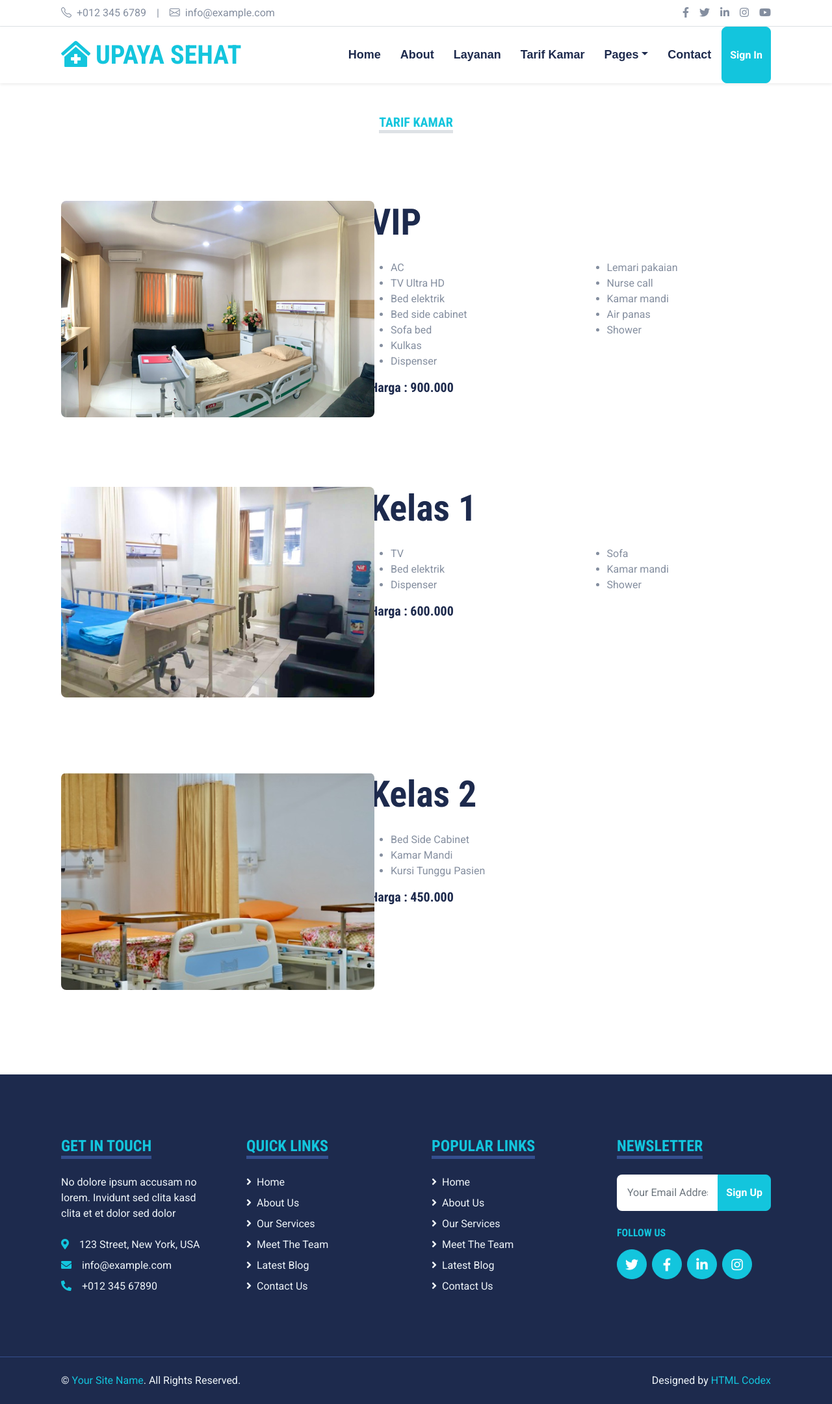
After one commit to Ridwan690/rs_upaya_sehat, a Laravel app: page /kamar in a window 1280 px wide. The commit adds this page. Shown: the whole page at 65% size. Run offline with Laravel 10, Linux system fonts and the light colour scheme; some libraries are stand-ins or nearby versions.

Commit message:
tambahan view

```diff
--- a/resources/views/index.blade.php
+++ b/resources/views/index.blade.php
@@ -74,8 +74,8 @@
     <div class="container-fluid py-5">
         <div class="container">
             <div class="text-center mx-auto mb-5" style="max-width: 500px;">
-                <h5 class="d-inline-block text-primary text-uppercase border-bottom border-5">Services</h5>
-                <h1 class="display-4">Excellent Medical Services</h1>
+                <h5 class="d-inline-block text-primary text-uppercase border-bottom border-5">Layanan</h5>
+                <h1 class="display-4">Layanan Medik Terbaik Kami</h1>
             </div>
             <div class="row g-5">
                 <div class="col-lg-4 col-md-6">
--- /dev/null
+++ b/resources/views/kamar.blade.php
@@ -0,0 +1,104 @@
+@extends('layouts.master')
+
+@section('content')
+<div class="container-fluid py-5">
+	<div class="container">
+        <div class="text-center mx-auto mb-5" style="max-width: 500px;">
+            <h5 class="d-inline-block text-primary text-uppercase border-bottom border-5">Tarif Kamar</h5>
+        </div>
+		<div class="row gx-5 py-5">
+			<div class="col-lg-5 mb-5 mb-lg-0" style="min-height: 320px;">
+				<div class="img-fluid position-relative">
+					<img class="position-absolute rounded" src="img/Kamar3.png" style="object-fit: cover;">
+				</div>
+			</div>
+			<div class="col-lg-7">
+				<div class="mb-4">
+					<h1 class="display-4">VIP</h1>
+				</div>
+				<div class="row gx-5">
+					<div class="col">
+						<ul style="white-space: nowrap;">
+							<li>AC</li>
+							<li>TV Ultra HD</li>
+							<li>Bed elektrik</li>
+							<li>Bed side cabinet</li>
+							<li>Sofa bed</li>
+							<li>Kulkas</li>
+							<li>Dispenser</li>
+						</ul>
+					</div>
+					<div class="col">
+						<ul style="white-space: nowrap;">
+							<li>Lemari pakaian</li>
+							<li>Nurse call</li>
+							<li>Kamar mandi</li>
+							<li>Air panas</li>
+							<li>Shower</li>
+						</ul>
+					</div>
+				</div>
+                <h5>Harga : 900.000</h5>
+			</div>
+		</div>
+        <br>
+        <div class="row gx-5 py-5">
+			<div class="col-lg-5 mb-5 mb-lg-0" style="min-height: 320px;">
+				<div class="img-fluid position-relative">
+					<img class="position-absolute rounded" src="img/Kamar2.png" style="object-fit: cover;">
+				</div>
+			</div>
+			<div class="col-lg-7">
+				<div class="mb-4">
+					<h1 class="display-4">Kelas 1</h1>
+				</div>
+				<div class="row gx-5">
+                <div class="col">
+                    <ul style="white-space: nowrap;">
+                        <li>TV</li>
+                        <li>Bed elektrik</li>
+                        <li>Dispenser</li>
+                    </ul>
+                </div>
+                <div class="col">
+                    <ul style="white-space: nowrap;">
+                        <li>Sofa</li>
+                        <li>Kamar mandi</li>
+                        <li>Shower</li>
+                    </ul>
+                </div>
+            </div>
+                <h5>Harga : 600.000</h5>
+			</div>
+		</div>
+        <br>
+        <div class="row gx-5 py-5">
+			<div class="col-lg-5 mb-5 mb-lg-0" style="min-height: 320px;">
+				<div class="img-fluid position-relative">
+					<img class="position-absolute rounded" src="img/Kamar1.png" style="object-fit: cover;">
+				</div>
+			</div>
+			<div class="col-lg-7">
+				<div class="mb-4">
+					<h1 class="display-4">Kelas 2</h1>
+				</div>
+				<div class="row gx-5">
+                <div class="col">
+                    <ul style="white-space: nowrap;">
+                        <li>Bed Side Cabinet</li>
+                        <li>Kamar Mandi</li>
+                        <li>Kursi Tunggu Pasien</li>
+                    </ul>
+                </div>
+                <div class="col">
+                    <ul style="white-space: nowrap;">
+
+                    </ul>
+                </div>
+            </div>
+                <h5>Harga : 450.000</h5>
+			</div>
+		</div>
+	</div>
+</div>
+@endsection
--- a/resources/views/partials/navbar.blade.php
+++ b/resources/views/partials/navbar.blade.php
@@ -10,10 +10,10 @@
             </button>
             <div class="collapse navbar-collapse" id="navbarCollapse">
                 <div class="navbar-nav ms-auto py-0">
-                    <a href="/" class="nav-item nav-link active">Home</a>
+                    <a href="/" class="nav-item nav-link">Home</a>
                     <a href="/about" class="nav-item nav-link">About</a>
-                    <a href="service.html" class="nav-item nav-link">Service</a>
-                    <a href="price.html" class="nav-item nav-link">Tarif Kamar</a>
+                    <a href="/layanan" class="nav-item nav-link">Layanan</a>
+                    <a href="/kamar" class="nav-item nav-link">Tarif Kamar</a>
                     <div class="nav-item dropdown">
                         <a href="#" class="nav-link dropdown-toggle" data-bs-toggle="dropdown">Pages</a>
                         <div class="dropdown-menu m-0">
--- a/routes/web.php
+++ b/routes/web.php
@@ -23,6 +23,12 @@ Route::get('/', function () {
 Route::get('about', function () {
     return view('about');
 });
+Route::get('layanan', function () {
+    return view('layanan');
+});
+Route::get('kamar', function () {
+    return view('kamar');
+});
 
 Route::resource('pasien', PasienController::class);
 Route::resource('tarif', TarifController::class);
```
Also changed, not shown: resources/views/layanan.blade.php (added, +86 -0 lines), public/img/Kamar1.png (added), public/img/Kamar2.png (added), public/img/Kamar3.png (added).
